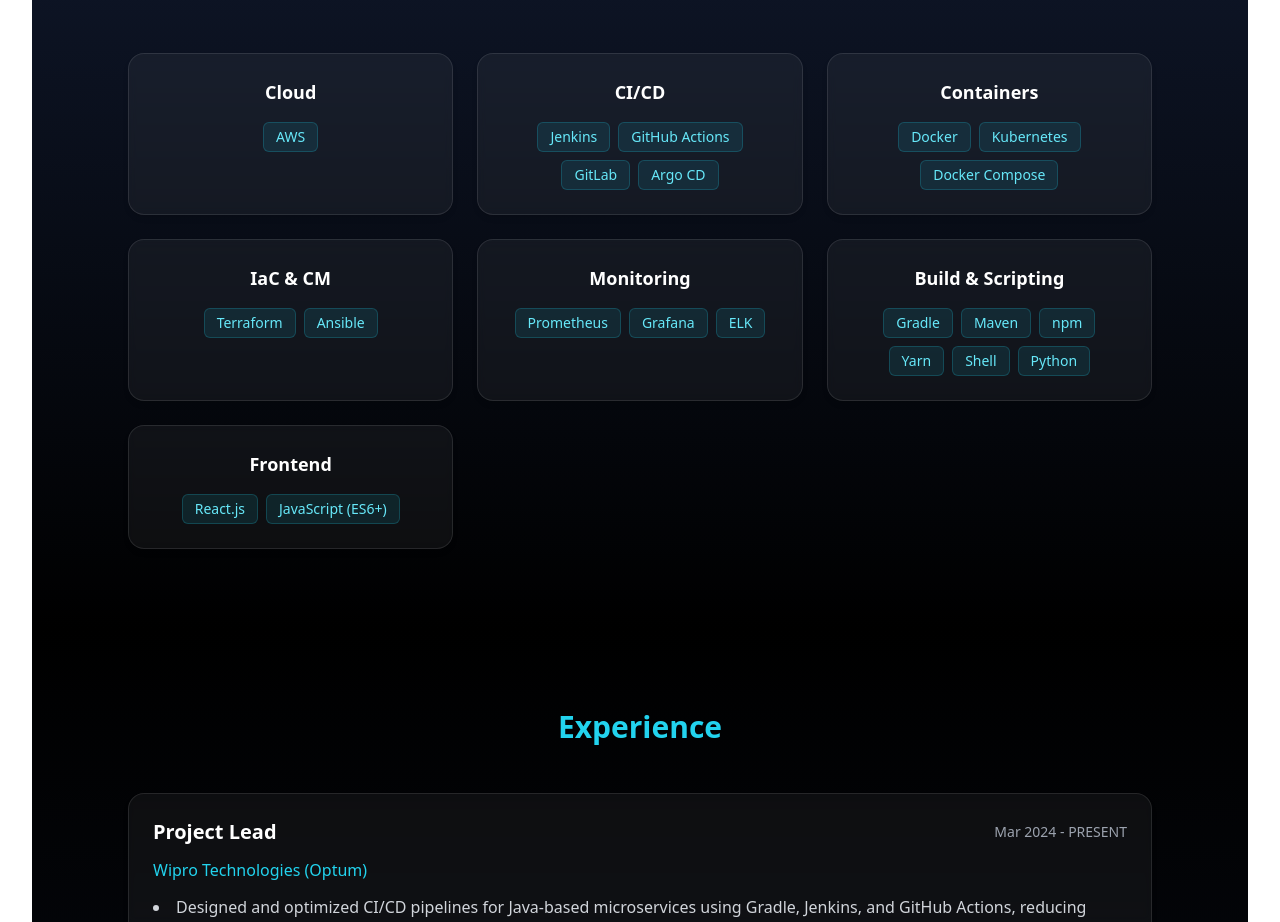
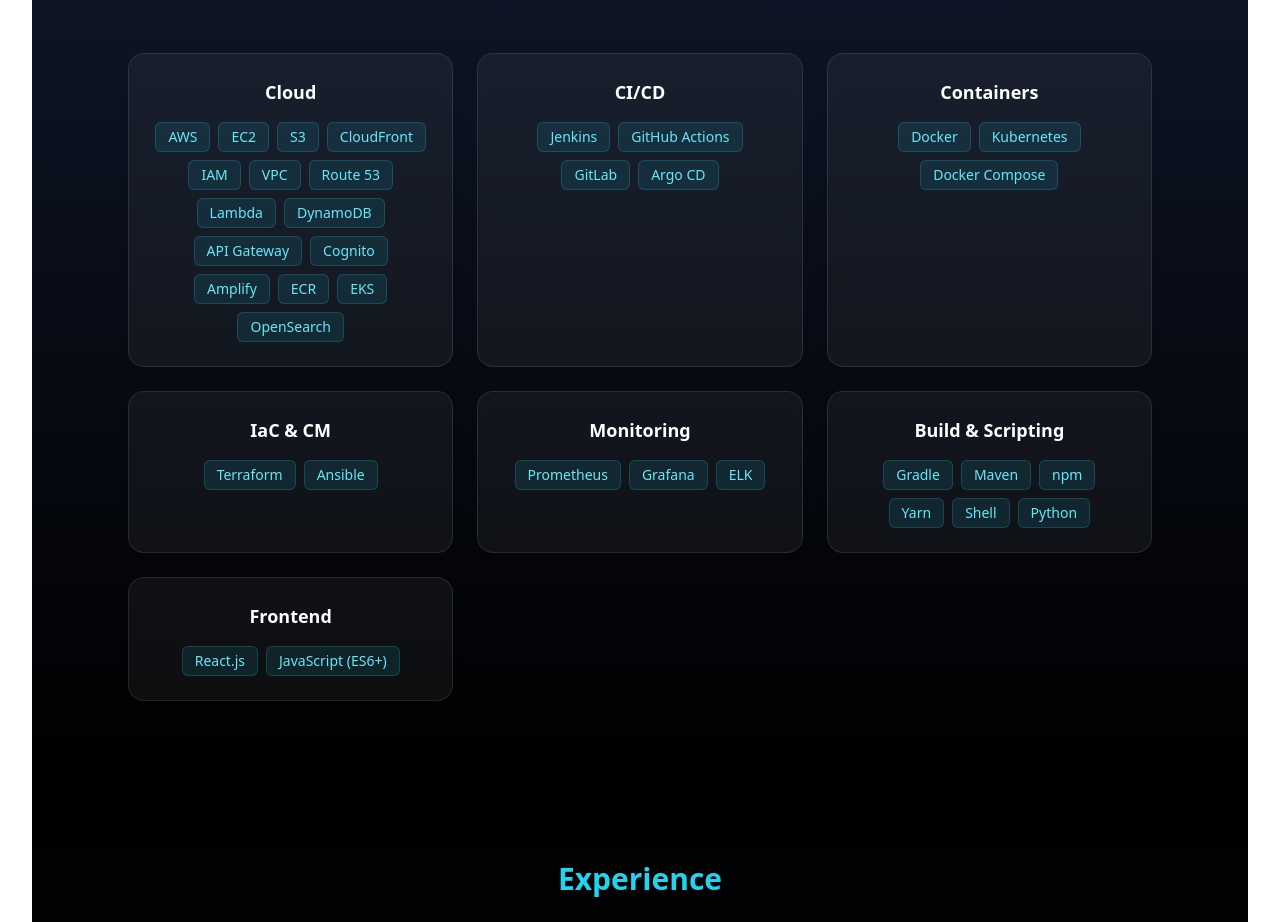
Before and after one commit to nlijin/devops_profile, a React (Vite) app: page / in a window 1280 px wide. Shown: the part 1327-2249 px from the top of the page. Built offline with nearby package versions, Linux system fonts and the light colour scheme.

Commit message:
Add more AWS services to skills section
Expanded Cloud skills section to include additional AWS services.

```diff
--- a/src/data/profile.js
+++ b/src/data/profile.js
@@ -13,7 +13,26 @@
 
 
 export const skills = [
-    { group: 'Cloud', items: ['AWS'] },
+    {
+    group: 'Cloud',
+    items: [
+      'AWS',
+      'EC2',
+      'S3',
+      'CloudFront',
+      'IAM',
+      'VPC',
+      'Route 53',
+      'Lambda',
+      'DynamoDB',
+      'API Gateway',
+      'Cognito',
+      'Amplify',
+      'ECR',
+      'EKS',
+      'OpenSearch'
+    ]
+  },
     { group: 'CI/CD', items: ['Jenkins', 'GitHub Actions', 'GitLab', 'Argo CD'] },
     { group: 'Containers', items: ['Docker', 'Kubernetes', 'Docker Compose'] },
     { group: 'IaC & CM', items: ['Terraform', 'Ansible'] },
```
